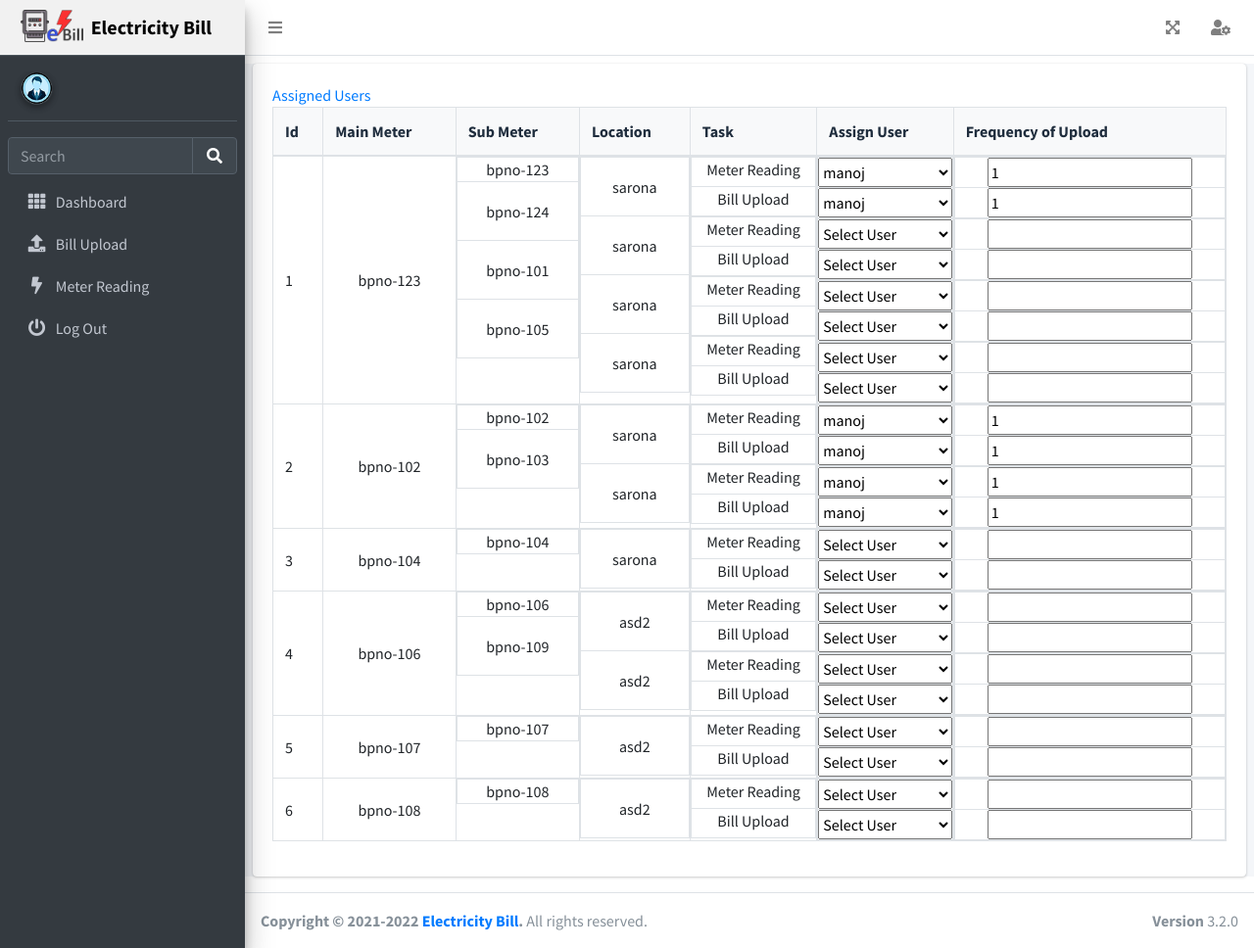
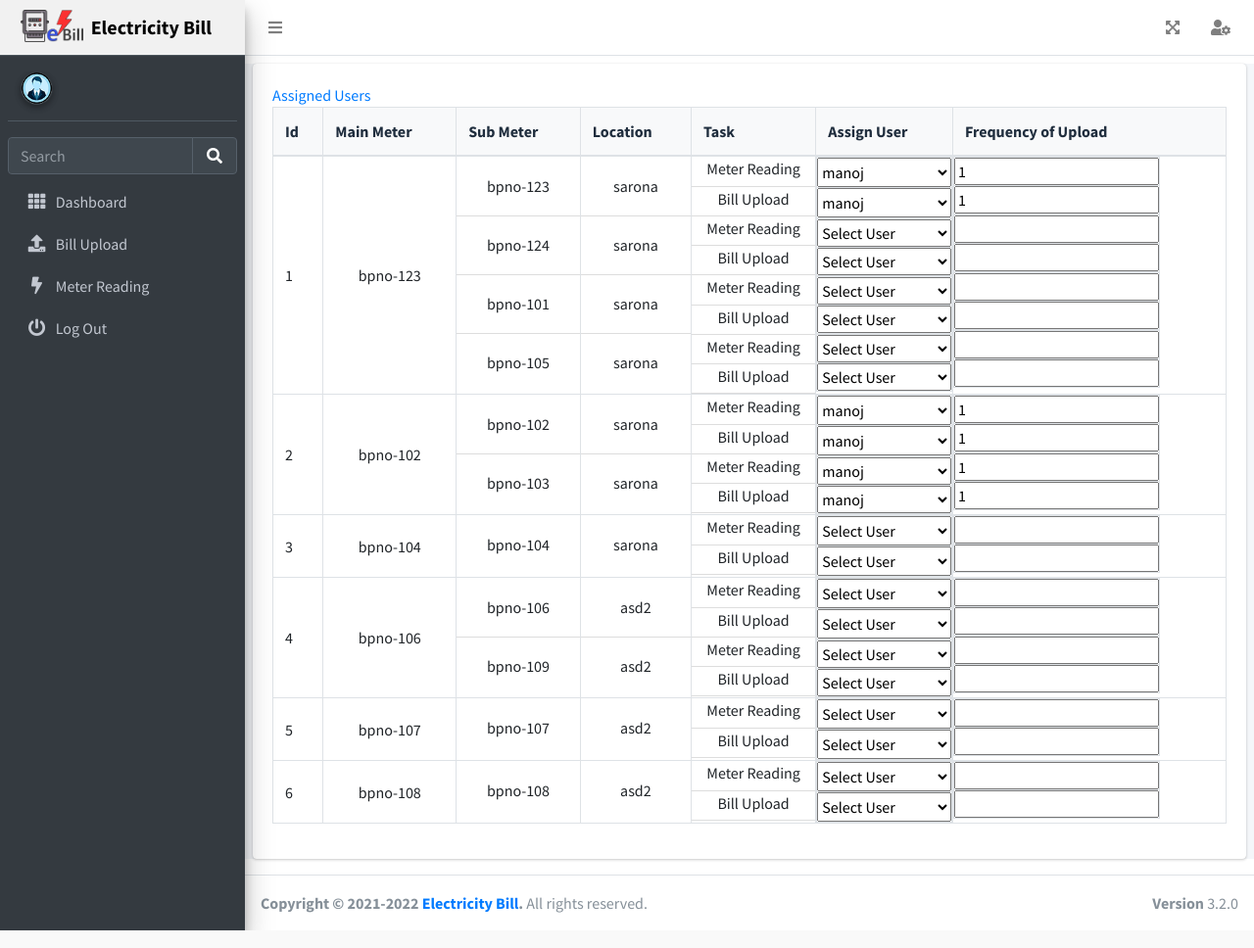
Before and after one commit to rahul1290/bill, a CodeIgniter app: page /bill/index.php/assigntask_ctrl/assign_user_list in a window 1280 px wide. Shown: the whole page at 98% size. Run offline with CodeIgniter, Linux system fonts and the light colour scheme; data comes from the database, SQL or seed files in the repository; some libraries are stand-ins or nearby versions.

Commit message:
table row updates

```diff
--- a/application/views/assigntask-show.php
+++ b/application/views/assigntask-show.php
@@ -1,3 +1,13 @@
+    <style>
+.table-fd{
+
+}
+.table-fd tr td{border-bottom:1px solid #ddd;border-top:0px solid #ddd;border-left:0px solid #ddd;border-right:0px solid #ddd;}
+.table-fd tr:last-child td{border-bottom:0px solid #ddd;}
+.tbl-task tr td{border-bottom:1px solid #ddd !important;}
+.tbl-task tr:last-child td{border-bottom:1px solid #ddd !important;}
+.tbl-task tr:nth-child(2) td{border-bottom:1px solid #ddd !important;}
+    </style>
     <section class="content mt-2">
       <!-- Default box -->
       <div class="card">
@@ -37,8 +47,8 @@
                         <td class="text-center m-0 p-0" style="vertical-align: middle;height:<?php echo ($ic * 2) * 30; ?>px;"><?php echo $record['bpno']; ?></td>
                         <!-- Sub Meter -->
                         <td class="text-center m-0 p-0">
-                          <table width="100%" style="border:0px;">
-                          		<tr><td class='m-0 p-0' style='height:"<?php echo ((($ic * 2) * 30)/$ic) ?>px;vertical-align: middle;'><?php echo $record['bpno']; ?></td></tr>
+                          <table class="table-fd" width="100%">
+                          		<tr><td class='m-0 p-0' style='height:<?php echo ((($ic * 2) * 30)/$ic) ?>px;vertical-align: middle;'><?php echo $record['bpno']; ?></td></tr>
                             <?php foreach($records as $r) {
                               if($r['parent_meter'] == $record['mid']){
                                 echo "<tr><td class='m-0 p-0' style='height:".((($ic * 2) * 30)/$ic)."px;vertical-align: middle;'>".$r['bpno']."</td></tr>";
@@ -50,7 +60,7 @@
 
                         <!-- Location -->
                         <td class="text-center m-0 p-0">
-                          <table width="100%" style="border:0px;">
+                          <table class="table-fd" width="100%">
                           	<tr><td class='m-0 p-0' style='height:<?php echo ((($ic * 2) * 30)/$ic); ?>px;vertical-align: middle;'><?php echo $record['location']; ?></td></tr>
                             <?php foreach($records as $r) {
                               if($r['parent_meter'] == $record['mid']){
@@ -61,7 +71,7 @@
                         </td>
                         <!-- Task -->
                         <td class="text-center m-0 p-0">
-                        	<table width="100%" style='border:0px;'>
+                        	<table class="table-fd tbl-task" width="100%" style='border:0px;'>
                               <tr>
                                 <td class='m-0 p-0' style='height:30px;'>Meter Reading</td>
                               </tr>
@@ -71,7 +81,7 @@
                             </table>
                             <?php foreach($records as $r) {
                               if($r['parent_meter'] == $record['mid']){ ?>
-                                <table width='100%' style='border:0px;'>
+                                <table class="table-fd tbl-task" width='100%' style='border:0px;'>
                                   <tr>
                                     <td class='m-0 p-0' style='height:30px;'>Meter Reading</td>
                                   </tr>
@@ -119,7 +129,7 @@
                                 echo "<table width='100%' style='height:100%'>
                                   <tr>
                                     <td style='' class='m-0 p-0'>
-                                      <select style='width:100%;height:30px;'>
+                                      <select style='width:100%;height:28px;'>
                                         <option value=''>Select User</option>";
                                         foreach($users as $user){
                                           if($user['uid'] == $r['user_id']){
@@ -133,7 +143,7 @@
                                   </tr>
                                   <tr>
                                   <td style='' class='m-0 p-0'>
-                                    <select style='width:100%;height:30px;'>
+                                    <select style='width:100%;height:28px;'>
                                       <option value=''>Select User</option>";
                                       foreach($users as $user){
                                         if($user['uid'] == $r['user_id']){
@@ -152,17 +162,17 @@
 
                         <!-- Frequency -->
                         <td class="text-center m-0 p-0">
-                        	<table width='100%' style='height:100%'>
+                        	<table style='height:100%'>
                               <tr>
                                 <td class='m-0 p-0'>
-                                  <input style='height:30px;' type='number' value="<?php if($record['meter_reading'] == 1){
+                                  <input style='height:28px;' type='number' value="<?php if($record['meter_reading'] == 1){
                                       echo $record['reading_frq'];
                                   }?>"/>
                                 </td>
                               </tr>
                               <tr>
                                 <td class='m-0 p-0'>
-                                  <input style='height:30px;' type='number' value="<?php if($record['bill_upload'] == 1){
+                                  <input style='height:28px;' type='number' value="<?php if($record['bill_upload'] == 1){
                                       echo $record['upload_frq'];
                                   }?>"/>
                                 </td>
@@ -170,10 +180,10 @@
                             </table>
                             <?php foreach($records as $r) {
                               if($r['parent_meter'] == $record['mid']){ ?>
-                                <table width='100%' style='height:100%'>
+                                <table style='height:100%'>
                                   <tr>
                                     <td class='m-0 p-0'>
-                                      <input style='height:30px;' type='number' value="<?php
+                                      <input style='height:28px;' type='number' value="<?php
                                       if($r['meter_reading'] == 1){
                                           echo $r['reading_frq'];
                                       }
@@ -182,7 +192,7 @@
                                   </tr>
                                   <tr>
                                     <td class='m-0 p-0'>
-                                      <input style='height:30px;' type='number' value="<?php
+                                      <input style='height:28px;' type='number' value="<?php
                                       if($r['bill_upload'] == 1){
                                           echo $r['upload_frq'];
                                       }
```
